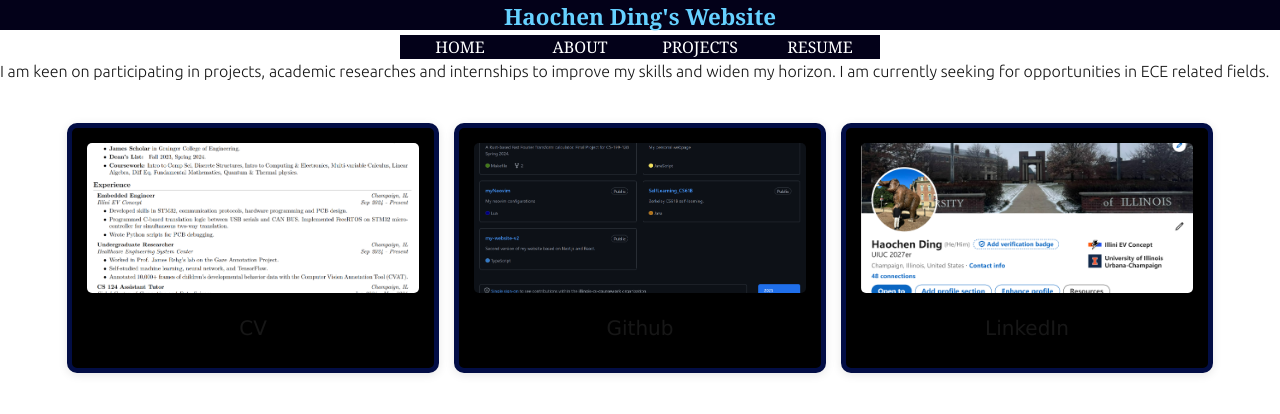
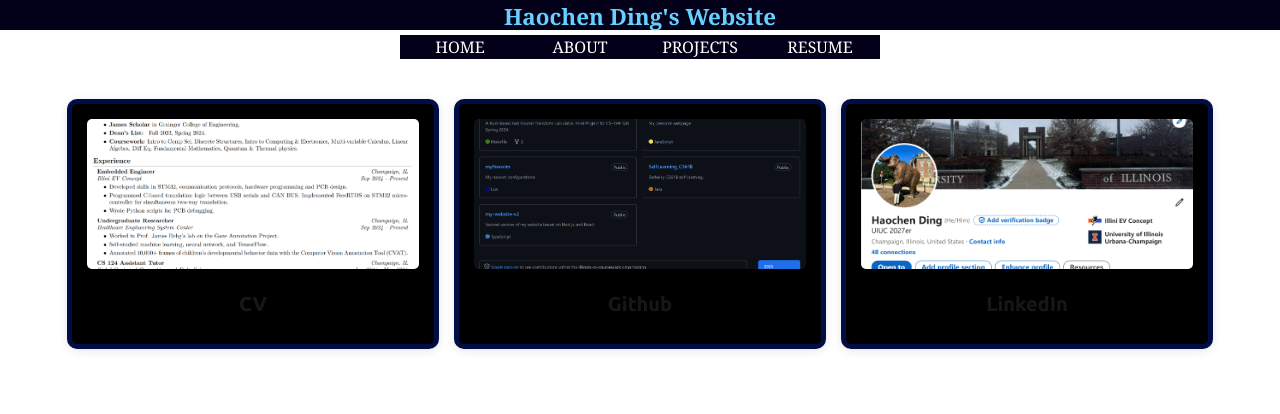
Before and after one commit to haochend413/my-website-v2, a Next.js app: page /resume in a window 1280 px wide. Shown: the top 414 px of the page. Built offline with nearby package versions, Linux system fonts and the light colour scheme.

Commit message:
item title styling

```diff
--- a/src/app/layout.tsx
+++ b/src/app/layout.tsx
@@ -2,8 +2,6 @@
 
 import Head from "./_components/Head";
 import "./global.css";
-
-// pages/_app.js
 import { Ubuntu } from "next/font/google";
 
 // Use the font as a className in your components
--- a/src/app/projects/_components/item.module.css
+++ b/src/app/projects/_components/item.module.css
@@ -19,7 +19,7 @@
   transform: scale(0.95); /* Slight zoom effect */
   border-color: rgb(9, 178, 225);
   .title {
-    color: yellow;
+    color: rgb(138, 224, 247);
   }
 }
 /* Image styling inside the gallery item */
@@ -37,8 +37,7 @@
 }
 
 .title {
-  font-family: Cambria, Cochin, Georgia, Times, "Times New Roman";
   font-size: 20px;
-  font-weight: 100;
+  font-weight: 550;
   margin: 20px;
 }
--- a/src/app/resume/_components/item.module.css
+++ b/src/app/resume/_components/item.module.css
@@ -18,7 +18,7 @@
 .gallery-item:hover {
   transform: scale(0.95); /* Slight zoom effect */
   border-color: rgb(9, 178, 225);
-  color: yellow;
+  color: rgb(138, 224, 247);
 }
 
 /* Image styling inside the gallery item */
@@ -32,9 +32,7 @@
 }
 
 .title {
-  font-family: "Lucida Sans", "Lucida Sans Regular", "Lucida Grande",
-    "Lucida Sans Unicode", Geneva, Verdana, sans-serif;
   font-size: 20px;
-  font-weight: 100;
+  font-weight: 600;
   margin: 20px;
 }
--- a/src/app/resume/page.tsx
+++ b/src/app/resume/page.tsx
@@ -4,13 +4,6 @@
 function Experiencepage() {
   return (
     <>
-      <p className="box">
-        I am keen on participating in projects, academic researches and
-        internships to improve my skills and widen my horizon. I am currently
-        seeking for opportunities in ECE related fields.
-      </p>
-
-      {/* align, imglink, imgname, project_title, project_description, link*/}
       {/* this can be done with .map() function; */}
       <div className={styles["gallery-container"]}>
         <Item
```
